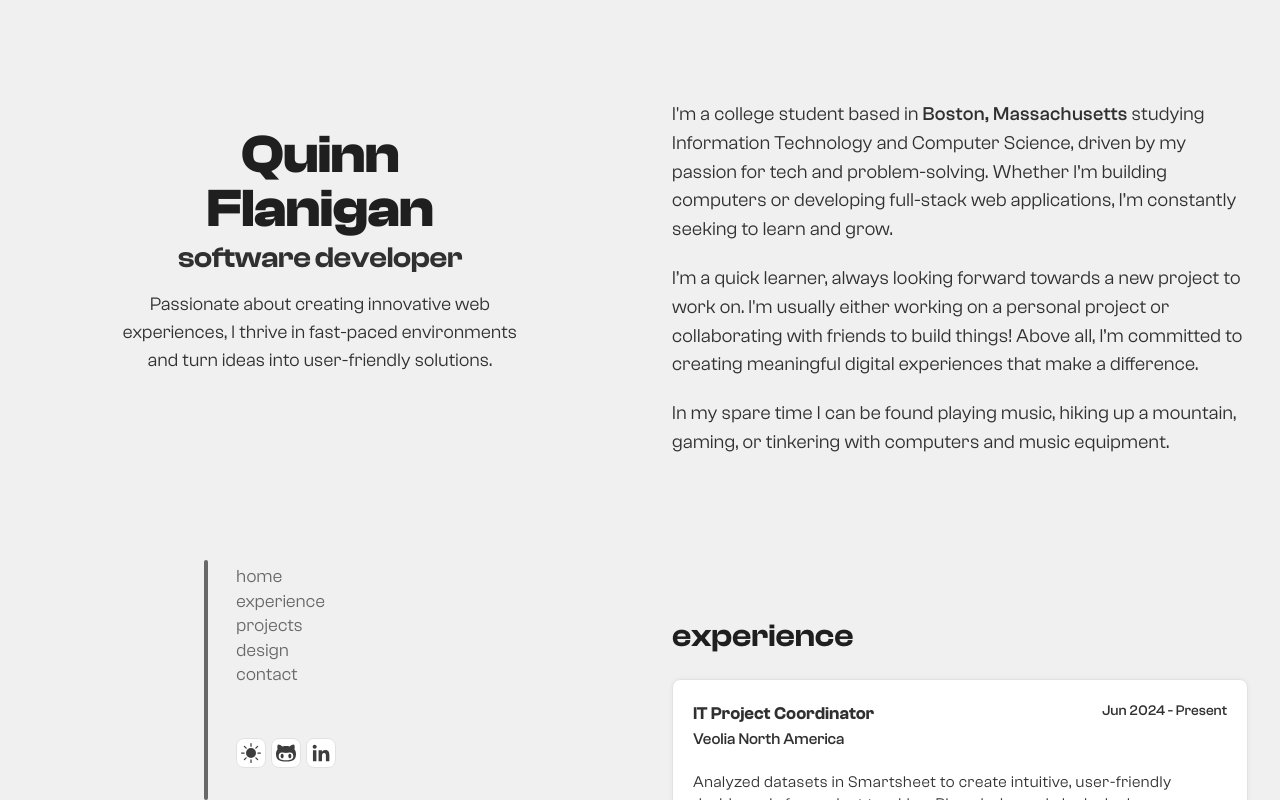
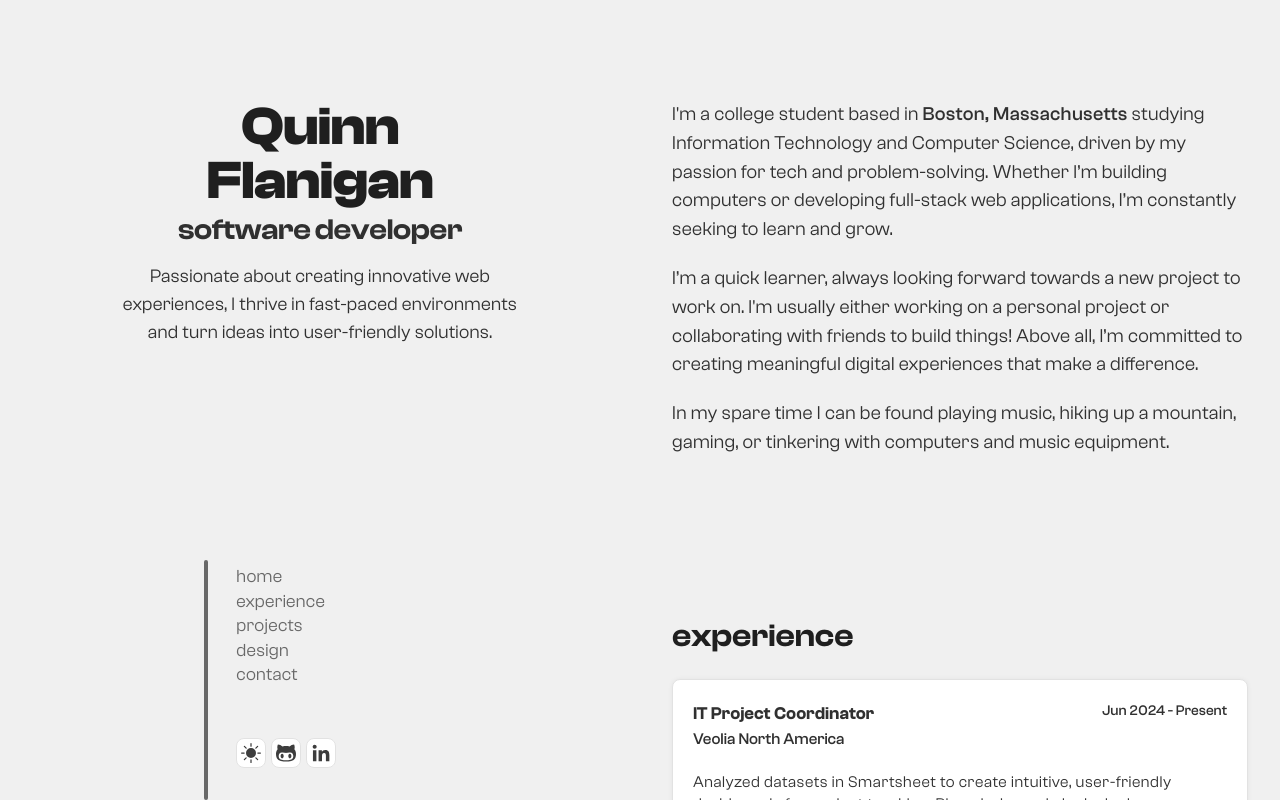
Before and after one commit to qinflan/portfolio, a React (Vite) app in the folder portfolio/client/: page / in a window 1280 px wide. Shown: the top 800 px of the page. Built offline with nearby package versions, Linux system fonts and the light colour scheme; a web font is replaced by a local one.

Commit message:
Update LeftPanel.css

```diff
--- a/portfolio/client/src/components/ui/LeftPanel.css
+++ b/portfolio/client/src/components/ui/LeftPanel.css
@@ -11,7 +11,7 @@
     flex-direction: column;
     align-items: center;
     position: fixed;
-    top: 8rem;
+    top: 100px;
     gap: 24px;
 }
 
```
